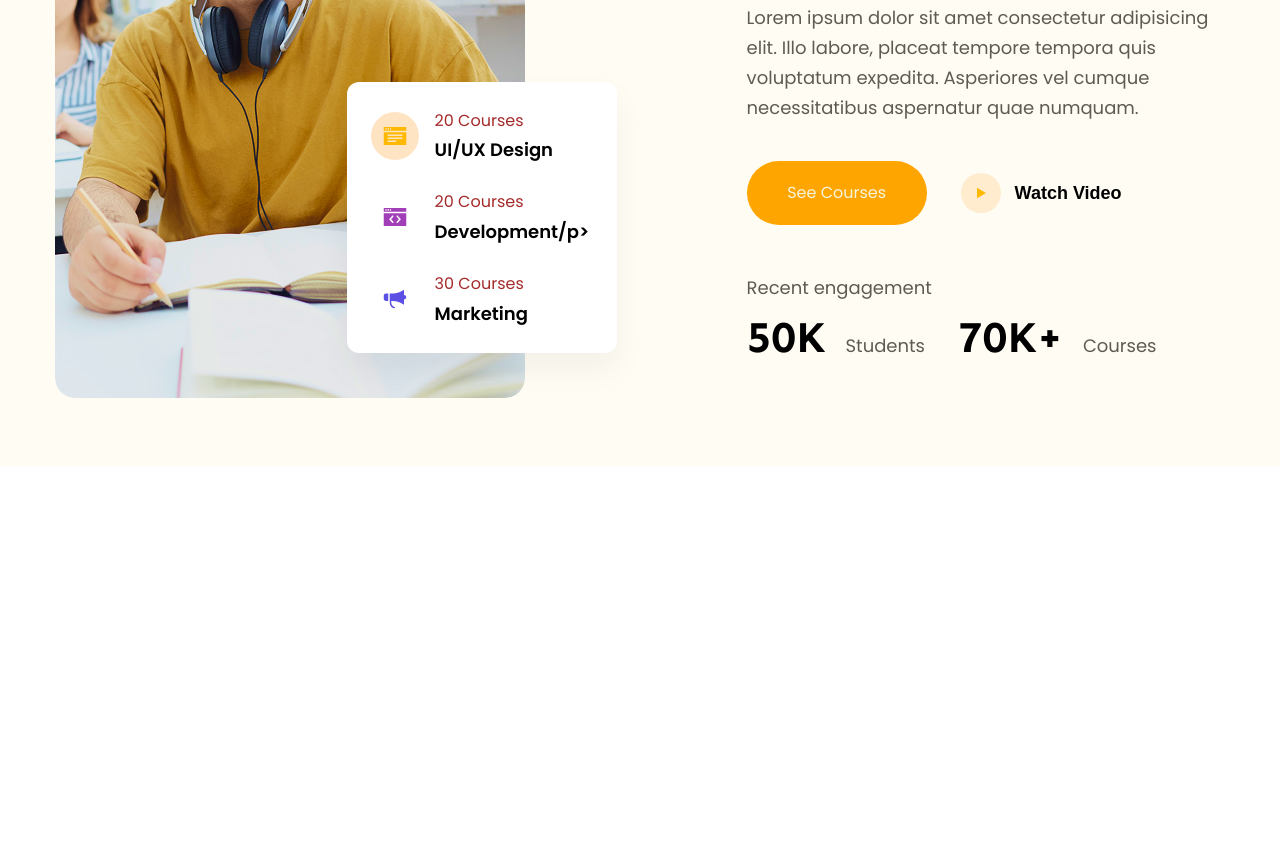
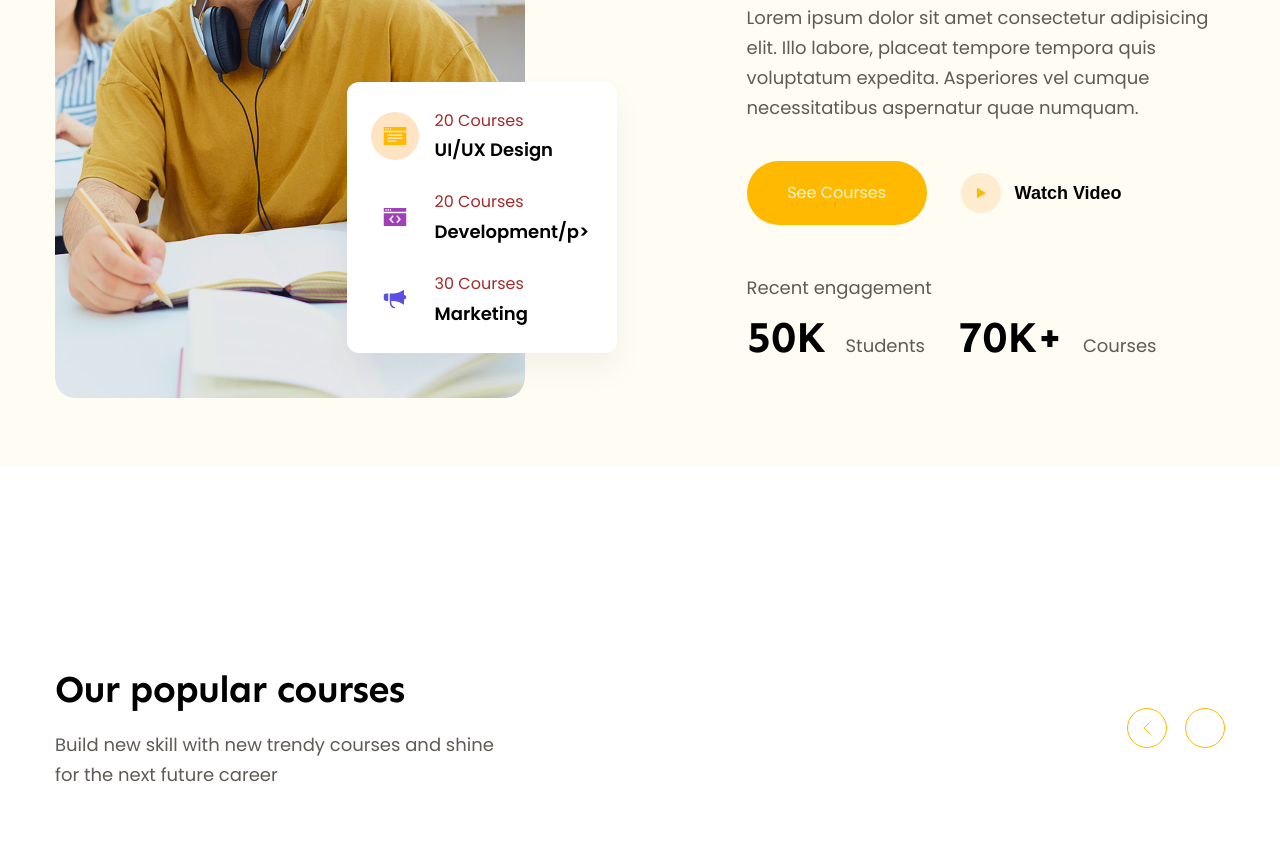
Before and after one commit to AnhNguynTuan/pproject_1, a plain HTML site: page index.html in a window 1280 px wide. Shown: the part 437-1295 px from the top of the page. Drawn offline with Linux system fonts and the light colour scheme.

Commit message:
popular part1

```diff
--- a/CSS/style.css
+++ b/CSS/style.css
@@ -4,7 +4,7 @@
 
 :root {
   --font-heading: "Sen", sans-serif;
-  --btn-color: orange;
+  --btn-color: #ffb900;
 }
 
 html {
@@ -40,6 +40,15 @@ a {
 
 .btn:hover {
   opacity: 0.9;
+}
+
+.heading-lv2 {
+  color: black;
+  font-family: var(--font-heading);
+  font-size: 3.8rem;
+  line-height: 1.26;
+  font-weight: 700;
+  letter-spacing: -0.76px;
 }
 /* ========================header======================== */
 .header {
@@ -253,3 +262,47 @@ a {
 .hero .stats strong:nth-child(2) {
   margin-left: 28px;
 }
+
+/* popular */
+.popular {
+  padding: 65px 0;
+  /* background-color: blue; */
+  margin-top: 135px;
+}
+
+.popular-top .desc {
+  width: 458px;
+  margin-top: 16px;
+  color: #5f5b53;
+  font-size: 1.8rem;
+  line-height: 1.67;
+}
+
+.popular-top {
+  display: flex;
+  align-items: center;
+  justify-content: space-between;
+}
+
+.popular .controls {
+  display: flex;
+  gap: 18px;
+}
+
+.popular .control-btn {
+  border-radius: 50%;
+  color: var(--btn-color);
+  border: 1px solid var(--btn-color);
+  align-items: center;
+  justify-content: center;
+  width: 40px;
+  height: 40px;
+  display: flex;
+  background: transparent;
+}
+
+.popular .control-btn:hover {
+  color: #fff;
+  background-color: var(--btn-color);
+  cursor: pointer;
+}
--- a/index.html
+++ b/index.html
@@ -43,6 +43,7 @@
     </header>
     <!-- main -->
     <main class="main">
+      <!-- hero -->
       <div class="hero">
         <div class="main-content">
           <div class="body">
@@ -111,6 +112,29 @@
           </div>
         </div>
       </div>
+      <!-- popular -->
+      <div class="popular">
+        <div class="main-content">
+          <!-- pop top -->
+          <div class="popular-top">
+            <!-- pop top left-->
+            <div class="info">
+              <h2 class="heading-lv2">Our popular courses</h2>
+              <p class="desc ">
+                Build new skill with new trendy courses and shine for the next
+                future career
+              </p>
+            </div>
+            <!-- pop top right -->
+            <div class="controls">
+              <button class="control-btn"><img src="./img/next.svg" alt="pre"></button>
+              <button class="control-btn"><img src="./img/pre.svg" alt="next"></button>
+            </div>
+          </div>
+          <!-- pop bot -->
+          <div class="popular-bottom"></div>
+        </div>
+      </div>
     </main>
   </body>
 </html>
```
Also changed, not shown: img/next.svg (added), img/pre.svg (added).
